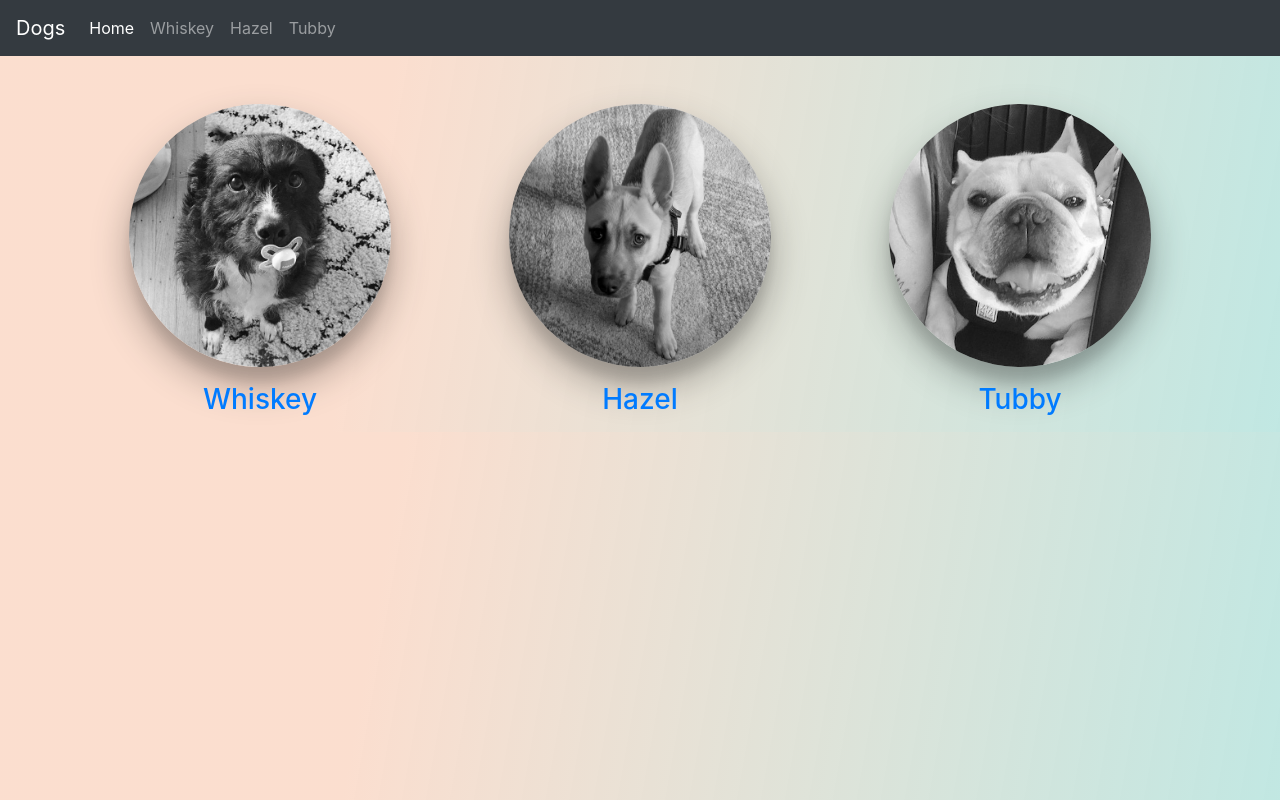
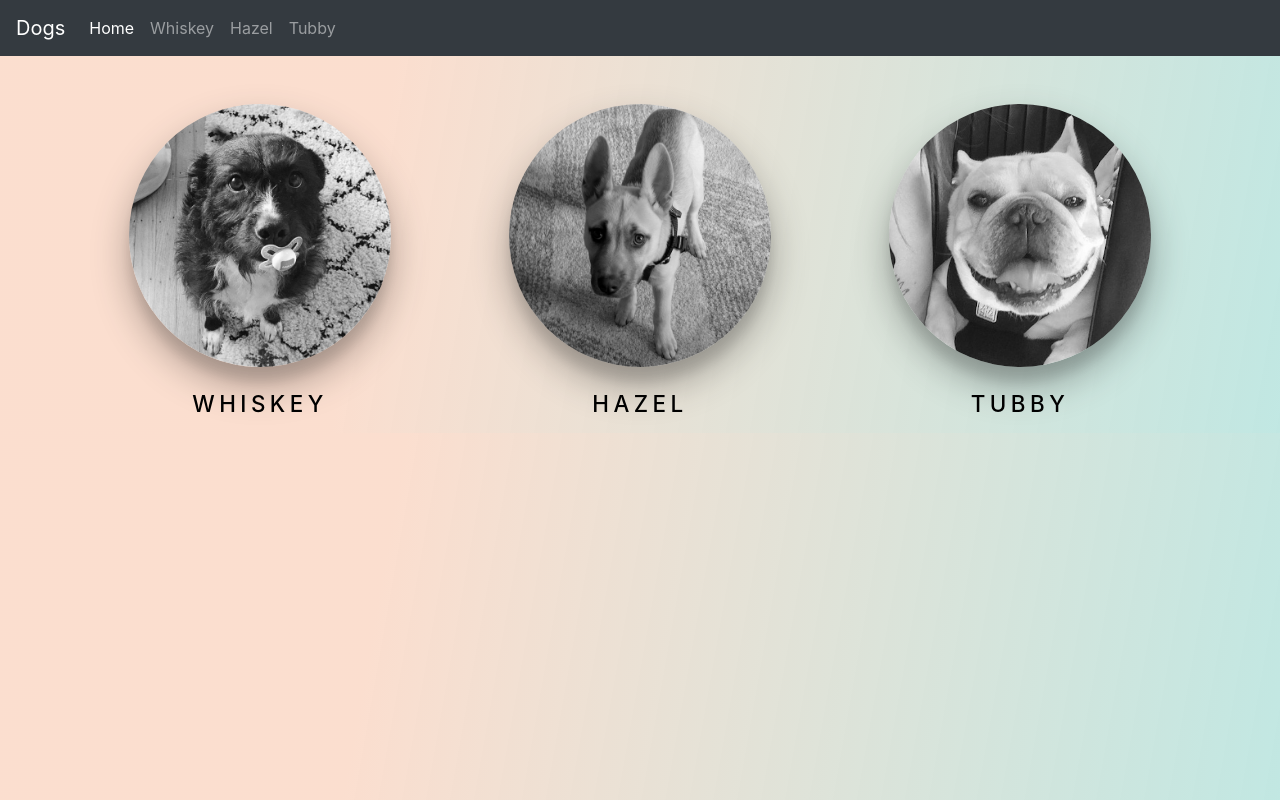
Before and after one commit to akabikov/snoutbook, a React (Create React App) app: page /dogs in a window 1280 px wide. Built offline with nearby package versions, Linux system fonts and the light colour scheme; the HTML template or start-up script is replaced by a standard one.

Commit message:
style: customize font

```diff
--- a/src/List.css
+++ b/src/List.css
@@ -18,6 +18,10 @@ ul {
   width: max-content;
   position: relative;
   margin: auto;
+  text-transform: uppercase;
+  color: black;
+  letter-spacing: 0.2em;
+  font-size: 1.4rem;
 }
 
 .list-item a:hover {
--- a/src/List.jsx
+++ b/src/List.jsx
@@ -11,7 +11,7 @@ class List extends React.Component {
       <li className='list-item col-lg-4 text-center mt-5' key={name}>
         <Link to={`/${listName}/${src}`}>
           <img src={`/img/${src}.jpg`} alt={name} />
-          <h3 className='underline mt-3'>{name}</h3>
+          <h3 className='underline mt-4'>{name}</h3>
         </Link>
       </li>
     ));
```
